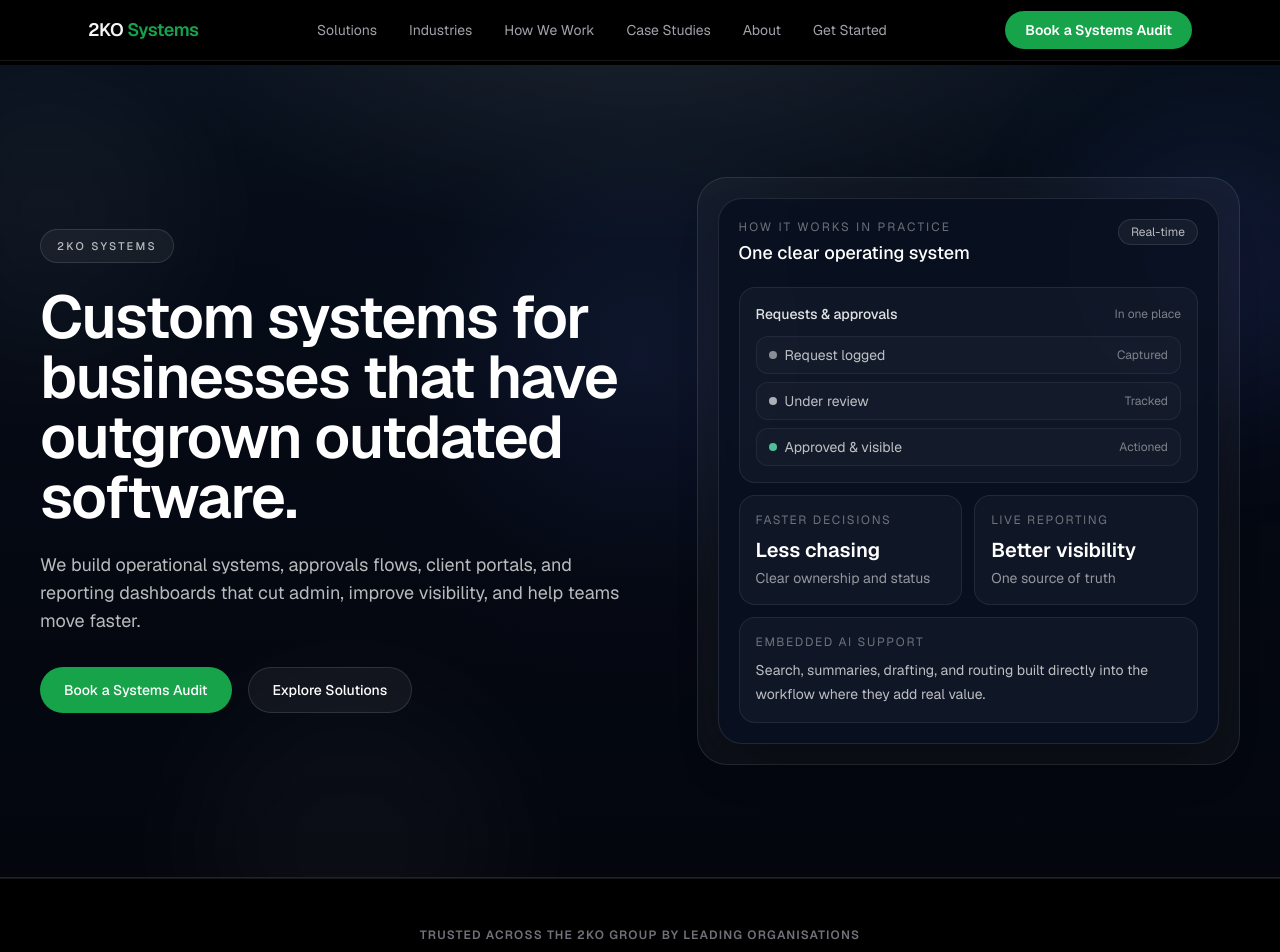
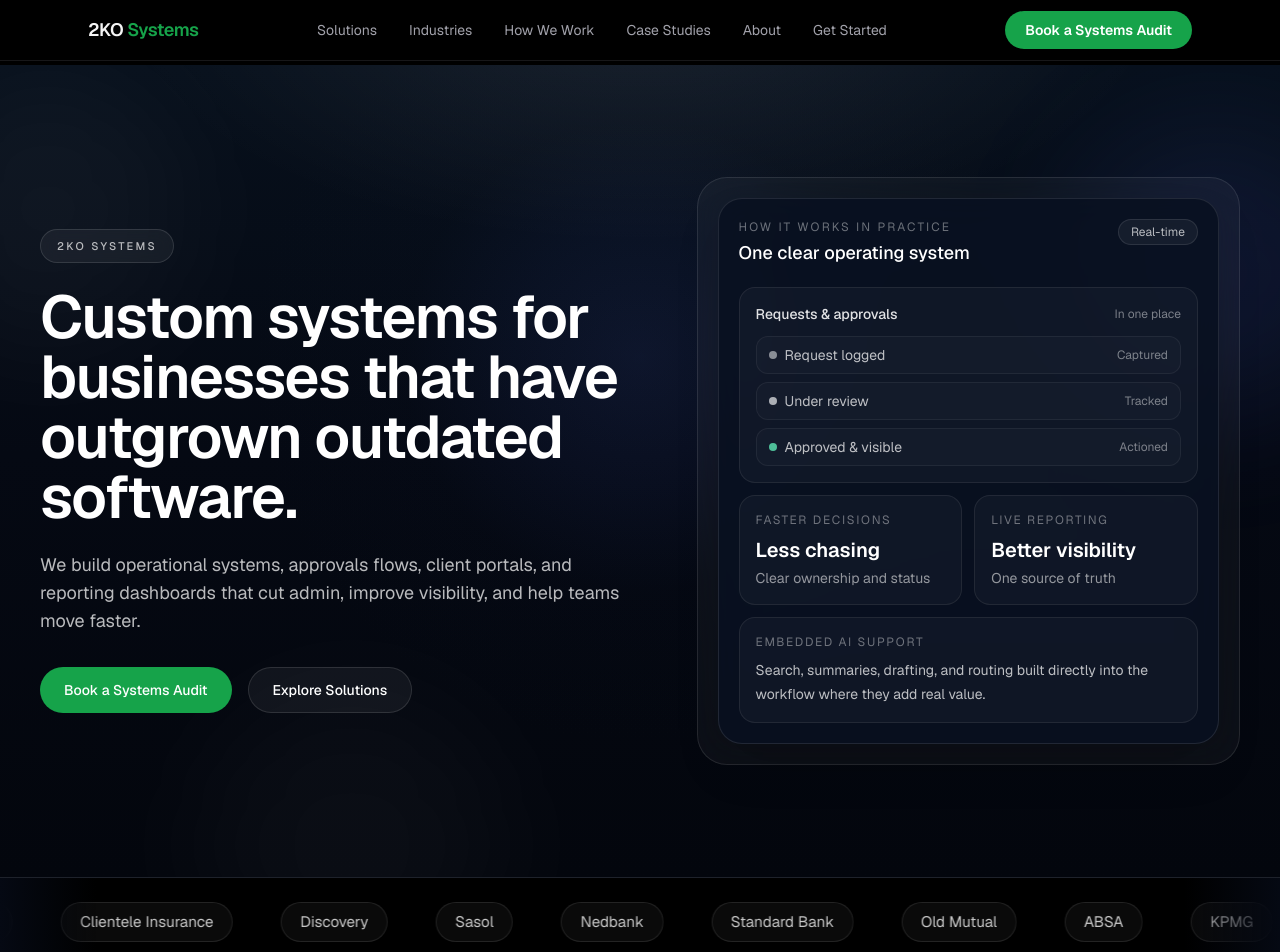
Before and after one commit to darrensmith849/2kosystems, a Next.js app: page / in a window 1280 px wide. Shown: the top 952 px of the page. Built offline with nearby package versions, Linux system fonts and the light colour scheme.

Commit message:
feat: replace LogoStrip with ClientCarousel component
New pill-style marquee with edge fade, CSS-driven animation, and
reduced-motion support. Replaces the old LogoStrip on the landing page.

Co-Authored-By: Claude Opus 4.6 <noreply@anthropic.com>

```diff
--- a/src/app/globals.css
+++ b/src/app/globals.css
@@ -118,3 +118,47 @@ body {
     animation: none !important;
   }
 }
+
+/* Client carousel */
+.client-marquee {
+  overflow: hidden;
+  width: 100%;
+  position: relative;
+}
+
+.client-marquee-track {
+  display: flex;
+  width: max-content;
+  align-items: center;
+  gap: 3rem;
+  animation: client-marquee-scroll 28s linear infinite;
+  will-change: transform;
+}
+
+.client-marquee-item {
+  flex: 0 0 auto;
+  white-space: nowrap;
+  border: 1px solid rgba(255, 255, 255, 0.1);
+  background: rgba(255, 255, 255, 0.04);
+  color: rgba(255, 255, 255, 0.78);
+  padding: 0.7rem 1.15rem;
+  border-radius: 9999px;
+  font-size: 0.95rem;
+  line-height: 1;
+  backdrop-filter: blur(8px);
+}
+
+@keyframes client-marquee-scroll {
+  from {
+    transform: translateX(0);
+  }
+  to {
+    transform: translateX(calc(-50% - 1.5rem));
+  }
+}
+
+@media (prefers-reduced-motion: reduce) {
+  .client-marquee-track {
+    animation: none;
+  }
+}
--- a/src/app/page.tsx
+++ b/src/app/page.tsx
@@ -1,4 +1,4 @@
-import LogoStrip from "@/components/LogoStrip";
+import ClientCarousel from "@/components/ClientCarousel";
 import SectionHeader from "@/components/SectionHeader";
 import Card from "@/components/Card";
 import StepProcess from "@/components/StepProcess";
@@ -49,7 +49,7 @@ export default function Home() {
       <PremiumSystemsHero />
 
       {/* SECTION 2 — TRUST / LOGOS */}
-      <LogoStrip />
+      <ClientCarousel />
 
       {/* SECTION 3 — POSITIONING */}
       <section className="border-t border-border/60 bg-background">
--- /dev/null
+++ b/src/components/ClientCarousel.tsx
@@ -0,0 +1,38 @@
+"use client";
+
+const clients = [
+  "KPMG",
+  "Vodacom",
+  "Unilever",
+  "Clientele Insurance",
+  "Discovery",
+  "Sasol",
+  "Nedbank",
+  "Standard Bank",
+  "Old Mutual",
+  "ABSA",
+];
+
+export default function ClientCarousel() {
+  const loopedClients = [...clients, ...clients];
+
+  return (
+    <section className="relative overflow-hidden py-6">
+      <div className="pointer-events-none absolute inset-y-0 left-0 z-10 w-24 bg-gradient-to-r from-[#050913] to-transparent" />
+      <div className="pointer-events-none absolute inset-y-0 right-0 z-10 w-24 bg-gradient-to-l from-[#050913] to-transparent" />
+
+      <div className="client-marquee">
+        <div className="client-marquee-track">
+          {loopedClients.map((client, index) => (
+            <div
+              key={`${client}-${index}`}
+              className="client-marquee-item"
+            >
+              {client}
+            </div>
+          ))}
+        </div>
+      </div>
+    </section>
+  );
+}
```
